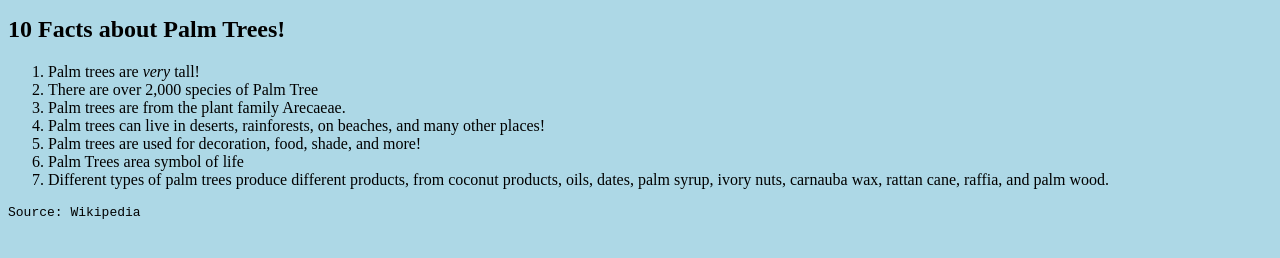
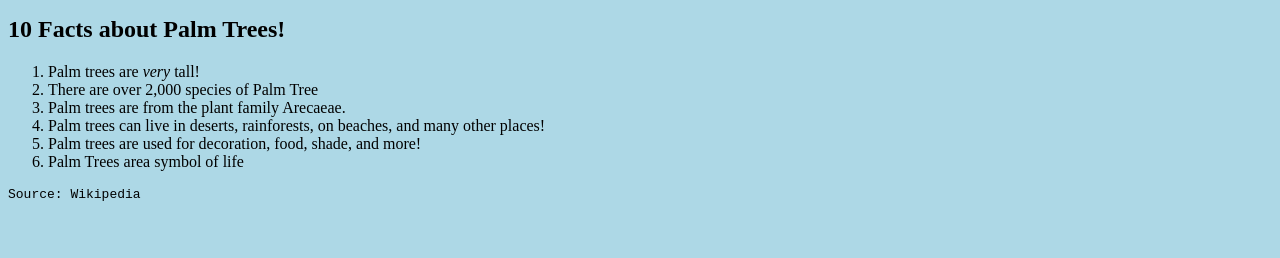
Before and after one commit to simpsonpaisley/class-01-102, a plain HTML site: page index.html in a window 1280 px wide. Shown: the part 322-580 px from the top of the page. Drawn offline with Linux system fonts and the light colour scheme.

Commit message:
Update index.html

```diff
--- a/index.html
+++ b/index.html
@@ -21,7 +21,7 @@
       <li>Palm trees can live in deserts, rainforests, on beaches, and many other places!</li>
       <li>Palm trees are used for decoration, food, shade, and more!</li>
       <li>Palm Trees area symbol of life</li>
-      <li>Different types of palm trees produce different products, from coconut products, oils, dates, palm syrup, ivory nuts, carnauba wax, rattan cane, raffia, and palm wood.</li>
+
     </ol>
   </body>
 
```
